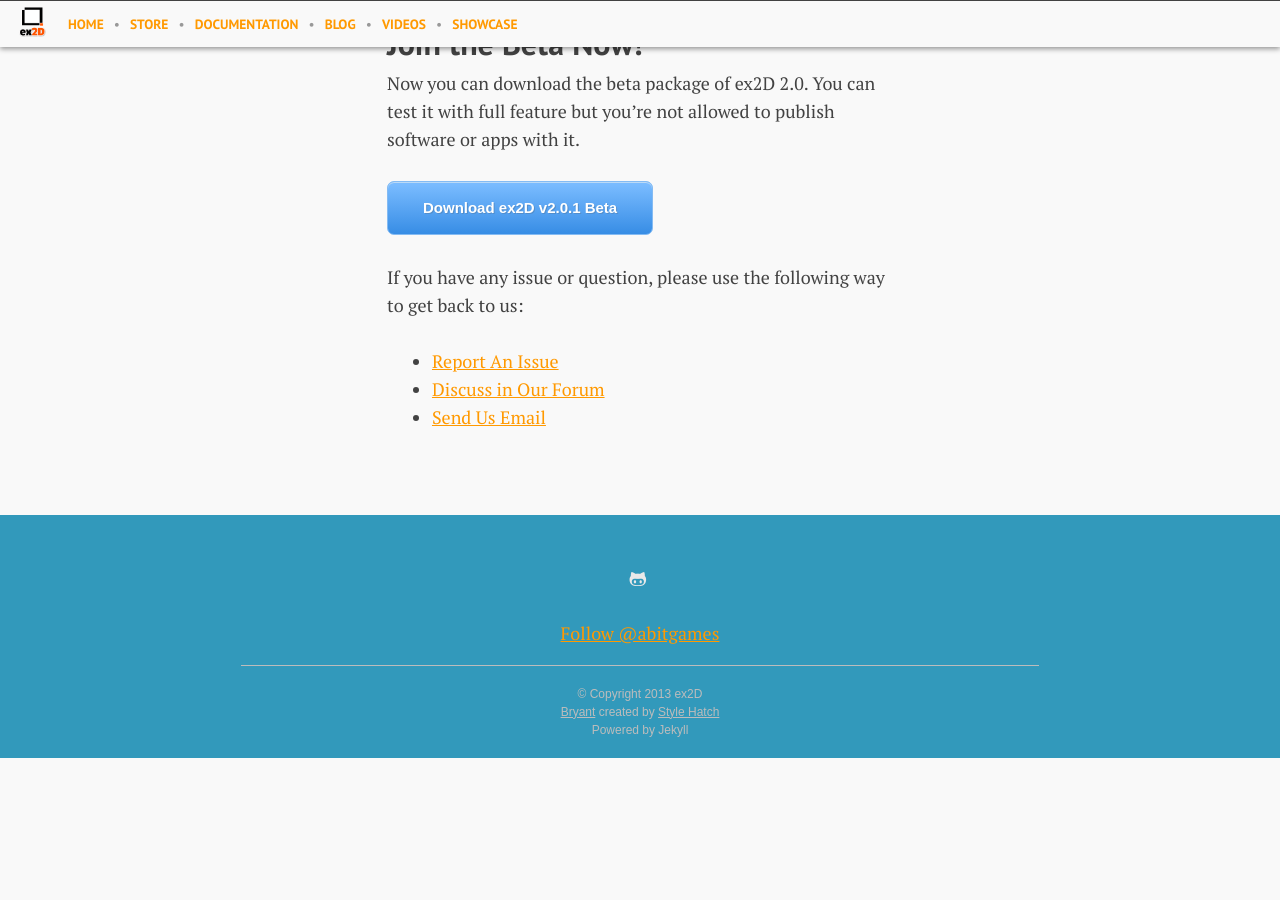
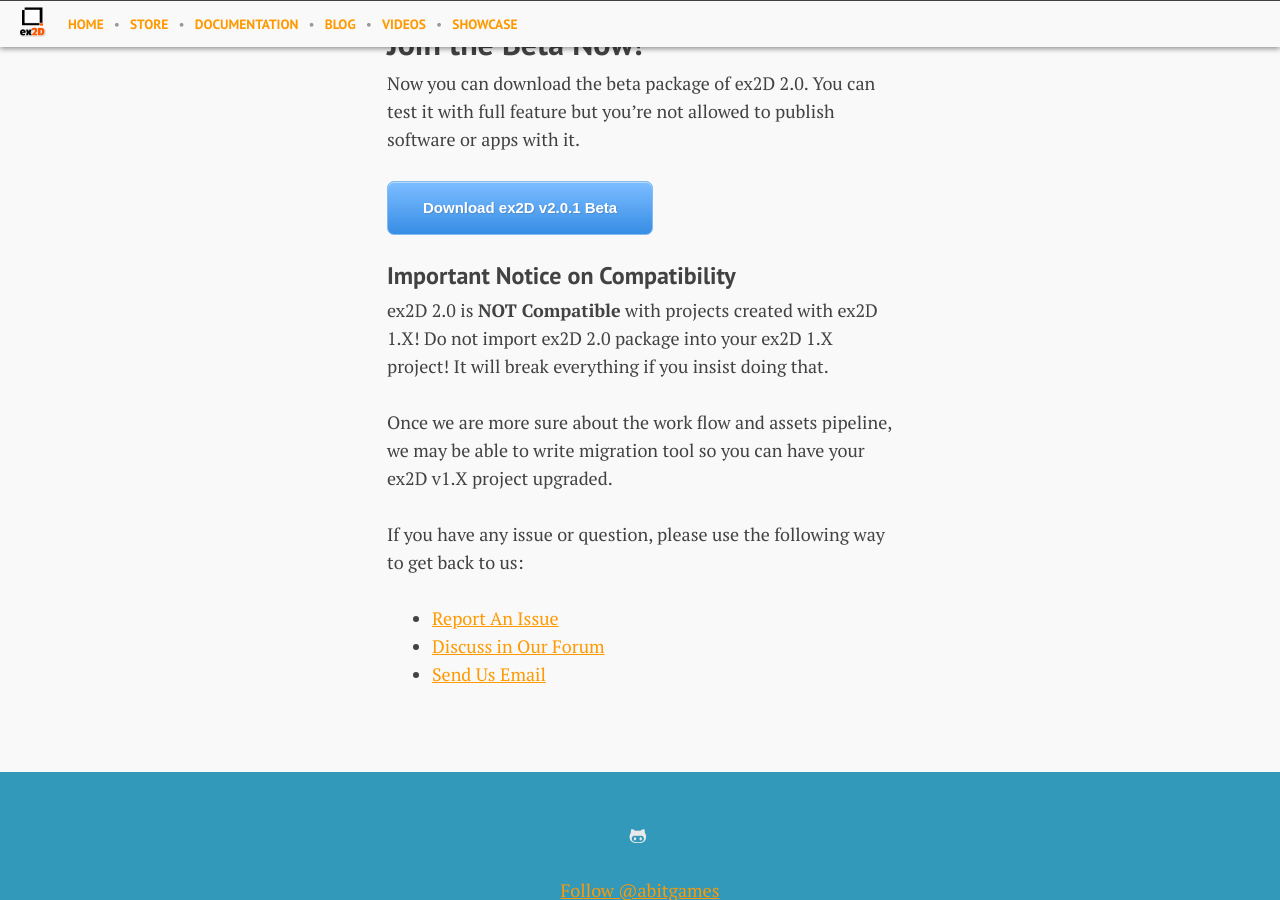
Before and after one commit to exdev/ex2d, a Jekyll site: the page built from index.md, in a window 1280 px wide and 900 px high, scrolled down 1616 px. Built offline with Jekyll 4.4.1, drawn with Linux system fonts in a browser that asks for light colours; nearby versions of some CDN libraries; Markdown is read by kramdown in place of the engine named in the settings; before the commit the page ends 2374 px from its top, so only the background shows below that.

```diff
--- a/index.md
+++ b/index.md
@@ -50,6 +50,14 @@ Now you can download the beta package of ex2D 2.0. You can test it with full fea
 
 <a href="./download/ex2d_v2.0.1_beta_130818.unitypackage" class="downloadBtn">Download ex2D v2.0.1 Beta</a>
 
+### Important Notice on Compatibility
+
+ex2D 2.0 is __NOT Compatible__ with projects created with ex2D 1.X! Do not import ex2D 2.0 package into your ex2D 1.X project!
+ It will break everything if you insist doing that.
+
+Once we are more sure about the work flow and assets pipeline, we may be able to write migration tool so you can have your
+ ex2D v1.X project upgraded.
+
 If you have any issue or question, please use the following way to get back to us:
 
 - [Report An Issue][6]
```
Also changed, not shown: ex2d-2-beta.md (+5 -0 lines), 3 other files.
